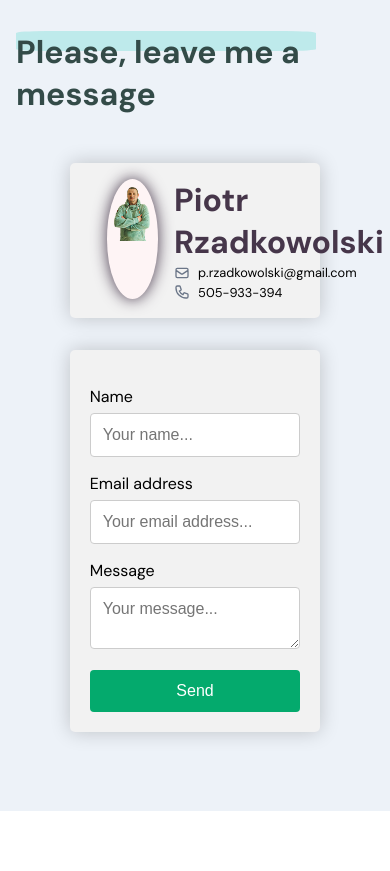
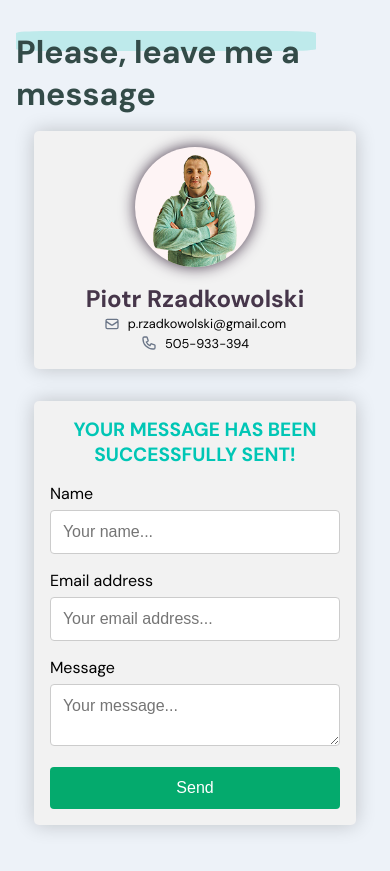
Before and after one commit to dziekiczan1/portfolio, a React (Create React App) app: page / in a window 390 px wide. Shown: the part 3080-3951 px from the top of the page. Before the commit the page ends 3891 px from the top, so only its background shows below. Built offline with nearby package versions, Linux system fonts and the light colour scheme.

Commit message:
added media queries for Contact component

```diff
--- a/src/components/Contact/Contact.scss
+++ b/src/components/Contact/Contact.scss
@@ -8,11 +8,20 @@
 .contact__formheading-contact {
   width: 70%;
   display: flex;
+  flex-direction: row;
   border-radius: 5px;
   background-color: #f2f2f2;
   box-shadow: 0px 0px 20px rgba(0, 0, 0, 0.2);
   padding: 0 1.3rem;
   margin: 2rem;
+  @media (max-width: 480px) {
+    flex-direction: column;
+    justify-content: center;
+    align-items: center;
+    width: 90%;
+    padding: 0.5rem;
+    margin: 0 0.5rem 2rem 0.5rem;
+  }
 }
 
 .c-icons {
@@ -29,11 +38,16 @@
 
 .contact__formheading-details {
   width: 60%;
-  margin: 1rem 0;
+  margin: 0.5rem 0;
   display: flex;
   align-items: flex-start;
   flex-direction: column;
   justify-content: space-around;
+  @media (max-width: 480px) {
+    width: 100%;
+    justify-content: center;
+    align-items: center;
+  }
 }
 
 .contact__formheading-email p,
@@ -44,6 +58,9 @@
 .contact-formheading-heading h1 {
   margin: 0;
   color: #46364a;
+  @media (max-width: 480px) {
+    font-size: 1.5rem;
+  }
 }
 
 .contact__formheading-email,
@@ -62,10 +79,13 @@
   overflow: hidden;
   text-align: center;
   margin: 1rem;
+  @media (max-width: 480px) {
+    margin: 0.5rem;
+  }
 }
 
 .contact-profilepic img {
-  margin-top: 0.5rem;
+  padding-top: 0.5rem;
   width: 70%;
   height: 70%;
 }
@@ -79,6 +99,11 @@
   margin: 0 2rem 2rem 2rem;
   display: flex;
   flex-direction: column;
+  @media (max-width: 480px) {
+    width: 90%;
+    padding: 0 1rem 1rem;
+    margin: 0 0.5rem 2rem 0.5rem;
+  }
 }
 
 .contact-form-status {
@@ -90,6 +115,12 @@
   font-weight: 600;
   color: #00c6b5;
   margin-bottom: 1rem;
+  @media (max-width: 480px) {
+    font-size: 1.2rem;
+    text-align: center;
+    margin-top: 1rem;
+    margin-bottom: 0;
+  }
 }
 
 input[type="text"],
--- a/src/components/Contact/Contact.tsx
+++ b/src/components/Contact/Contact.tsx
@@ -7,7 +7,7 @@ import { motion } from "framer-motion";
 
 const Contact = () => {
   const form = useRef<any>();
-  const [isSend, setIsSend] = useState(false);
+  const [isSend, setIsSend] = useState(true);
 
   const sendEmail = (e: any) => {
     e.preventDefault();
```
